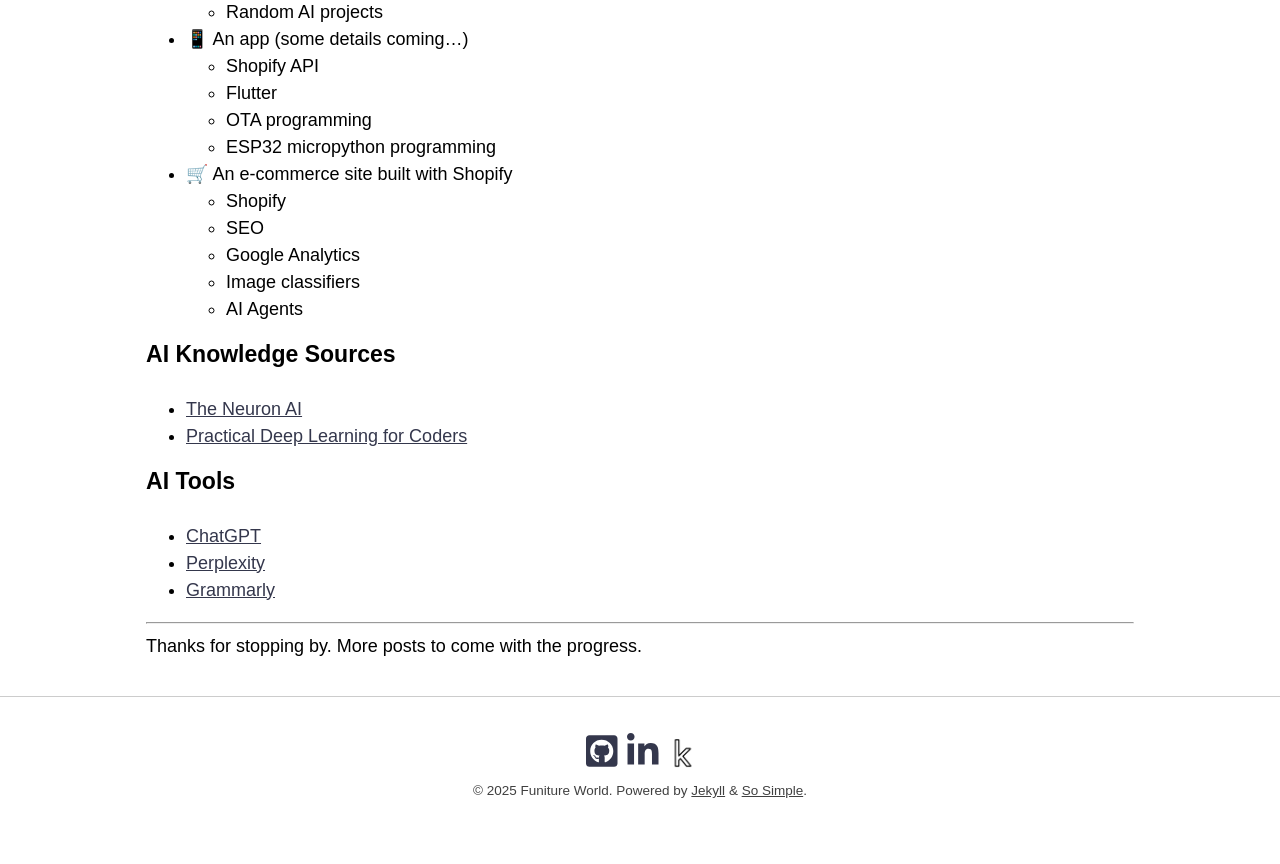
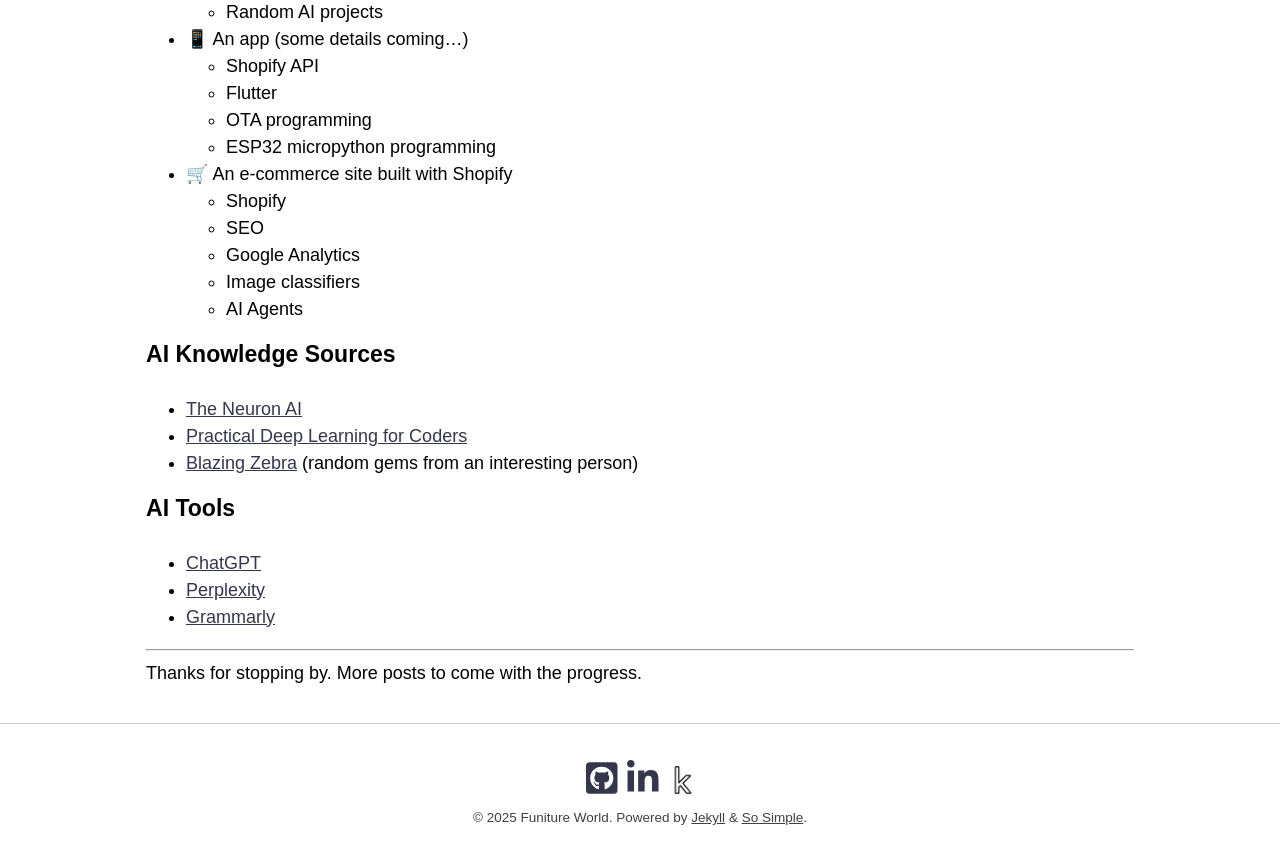
Before and after one commit to tsgillam/funitureworld, a Jekyll site: the page built from pages/about.md, in a window 1280 px wide and 900 px high, scrolled down 886 px. Shown: the top 864 px of the window. Built offline with Jekyll 4.4.1, drawn with Linux system fonts in a browser that asks for light colours; nearby versions of some CDN libraries.

Commit message:
Update about.md

```diff
--- a/pages/about.md
+++ b/pages/about.md
@@ -29,9 +29,9 @@ There are no deadlines or schedules, so I work on what comes naturally. Right no
     - AI Agents
 
 ### AI Knowledge Sources
-
 - [The Neuron AI](https://www.theneuron.ai/courses/intro-to-chatgpt-training-course)
 - [Practical Deep Learning for Coders](https://course.fast.ai/)
+- [Blazing Zebra](https://www.patreon.com/BlazingZebra) (random gems from an interesting person)
 
 ### AI Tools
 - [ChatGPT](https://chatgpt.com/)
```
